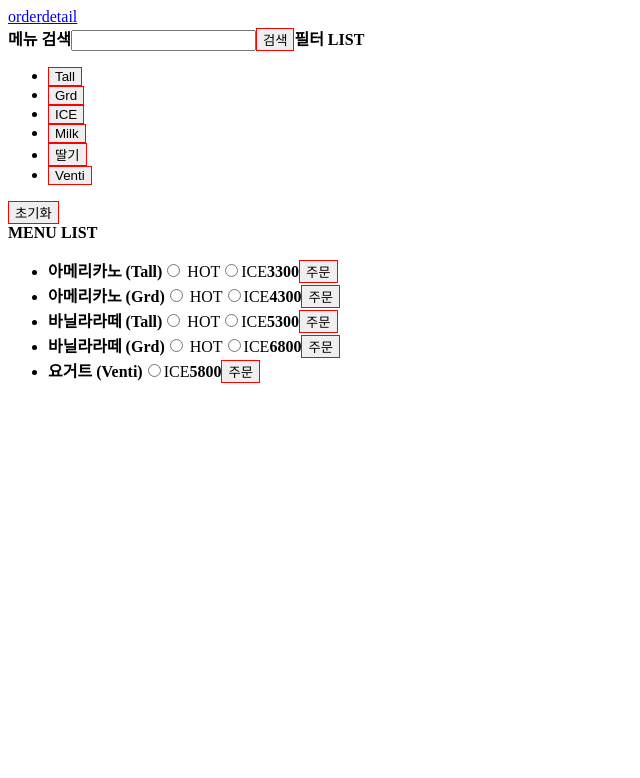
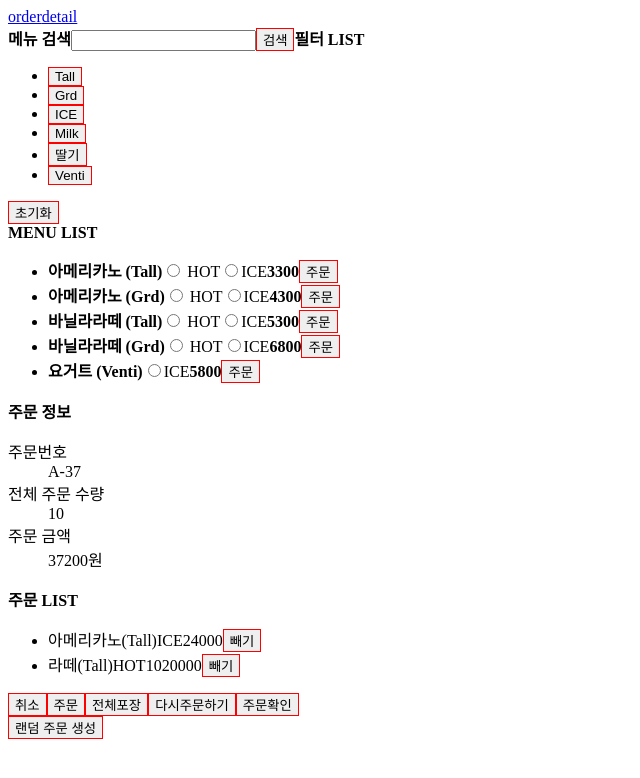
Before and after one commit to james-yang-dev/cafe-study, a React (Create React App) app: page / in a window 1280 px wide. Shown: the top 778 px of the page, without its empty margins (0-640 px from the left). Built offline with nearby package versions, Linux system fonts and the light colour scheme.

Commit message:
[feature/menuList] 주문 List 컴포넌트 추가

```diff
--- a/src/pages/OrderPage.js
+++ b/src/pages/OrderPage.js
@@ -1,5 +1,6 @@
 import styled from '@emotion/styled';
 import { FilterList, MenuList } from '../features/order';
+import { OrderDetail } from "../features/detail";
 
 export function OrderPage() {
   // 주문 페이지를 여기서 작업하세요
@@ -12,6 +13,7 @@ export function OrderPage() {
     <OrderPageWrapper>
       <FilterList/>
       <MenuList />
+      <OrderDetail />
     </OrderPageWrapper>
   );
 };
```
